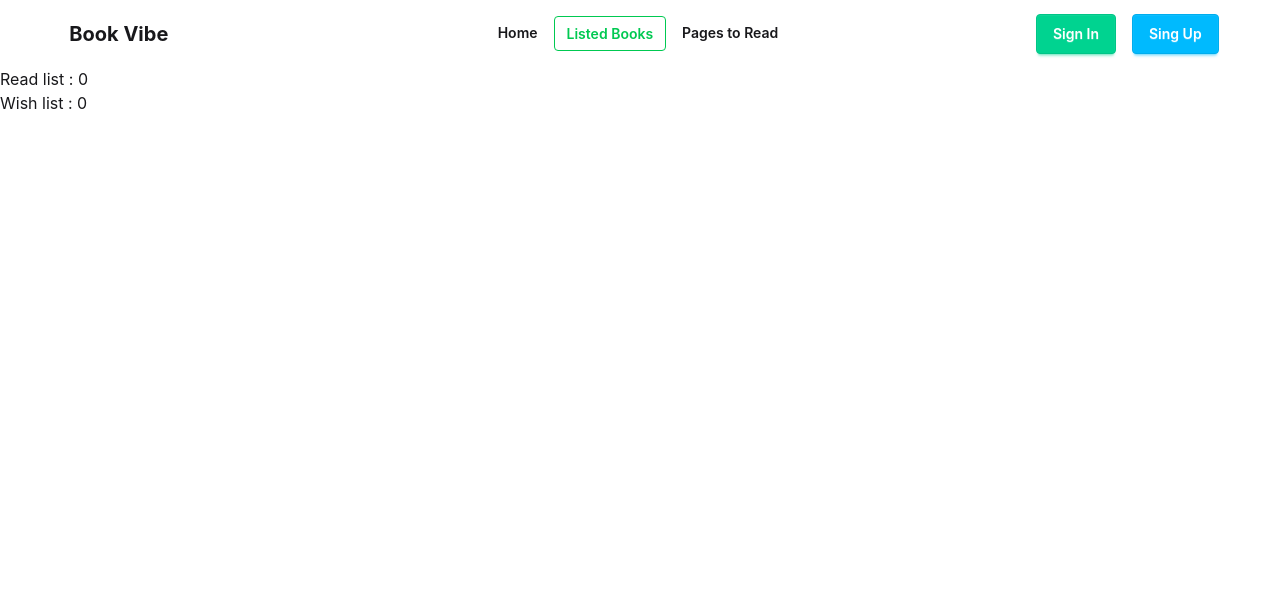
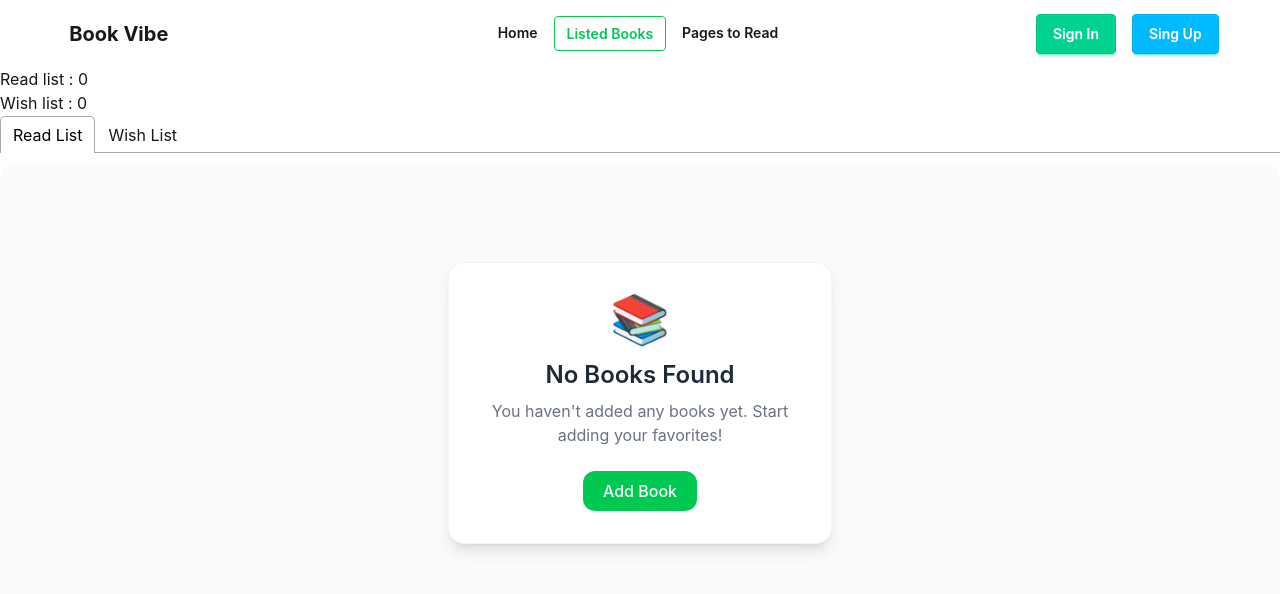
Before and after one commit to nusratjahan7/Book-Vibe, a React (Vite) app: page /books in a window 1280 px wide. Shown: the top 594 px of the page. Built offline with nearby package versions, Linux system fonts and the light colour scheme; a web font is replaced by a local one.

Commit message:
Nested layout setup with React tabs and show all the books on the read list and wishlist

```diff
--- a/package.json
+++ b/package.json
@@ -16,6 +16,7 @@
     "react": "^19.2.4",
     "react-dom": "^19.2.4",
     "react-router": "^7.14.0",
+    "react-tabs": "^6.1.1",
     "react-toastify": "^11.0.5",
     "tailwindcss": "^4.2.2"
   },
--- /dev/null
+++ b/src/Components/LIstedBooks/ReadList.jsx
@@ -0,0 +1,44 @@
+import React, { useContext } from 'react';
+import { BookContext } from '../../Context/BookContext';
+import BookCard from '../../UI/BookCard';
+
+const ReadList = () => {
+    const {readList, wishList} = useContext(BookContext);
+            console.log(readList, wishList, "bookContext");
+
+            if(readList.length === 0){
+                return <div className="flex items-center justify-center min-h-[60vh] rounded-2xl bg-gray-50">
+      <div className="bg-white shadow-lg rounded-2xl p-8 text-center max-w-sm w-full border border-gray-100">
+
+        {/* Icon */}
+        <div className="text-5xl mb-4">📚</div>
+
+        {/* Title */}
+        <h2 className="text-2xl font-semibold text-gray-800 mb-2">
+          No Books Found
+        </h2>
+
+        {/* Subtitle */}
+        <p className="text-gray-500 mb-6">
+          You haven't added any books yet. Start adding your favorites!
+        </p>
+
+        {/* Button */}
+        <button onClick={() => (window.location.href = "/")} className="px-5 py-2 rounded-xl bg-green-500 text-white font-medium hover:bg-green-600 transition">
+          Add Book
+        </button>
+
+      </div>
+    </div>
+            }
+
+    return (
+        <div className='grid grid-cols-2 md:grid-cols-3 gap-4 container mx-auto'>
+            {
+                readList.map((book, i) => <BookCard key={i} book={book} />)
+            }
+        </div>
+    );
+};
+
+export default ReadList;
--- /dev/null
+++ b/src/Components/LIstedBooks/WishList.jsx
@@ -0,0 +1,45 @@
+import React, { useContext } from 'react';
+import { BookContext } from '../../Context/BookContext';
+import BookCard from '../../UI/BookCard';
+
+const WishList = () => {
+    const {readList, wishList} = useContext(BookContext);
+            console.log(readList, wishList, "bookContext");
+
+             if(wishList.length === 0){
+                return <div className="flex items-center justify-center min-h-[60vh] rounded-2xl bg-gray-50">
+      <div className="bg-white shadow-lg rounded-2xl p-8 text-center max-w-sm w-full border border-gray-100">
+
+        {/* Icon */}
+        <div className="text-5xl mb-4">📚</div>
+
+        {/* Title */}
+        <h2 className="text-2xl font-semibold text-gray-800 mb-2">
+          No Books Found
+        </h2>
+
+        {/* Subtitle */}
+        <p className="text-gray-500 mb-6">
+          You haven't added any books yet. Start adding your favorites!
+        </p>
+
+        {/* Button */}
+        <button onClick={() => (window.location.href = "/")} className="px-5 py-2 rounded-xl bg-green-500 text-white font-medium hover:bg-green-600 transition">
+          Add Book
+        </button>
+
+      </div>
+    </div>
+            }
+
+    return (
+        <div className='grid grid-cols-2 md:grid-cols-3 gap-4 container mx-auto'>
+            {
+                wishList.map((book, i) => <BookCard key={i} book={book} />)
+            }
+
+        </div>
+    );
+};
+
+export default WishList;
--- a/src/Context/BookContext.jsx
+++ b/src/Context/BookContext.jsx
@@ -5,7 +5,7 @@ export const BookContext = createContext();
 
 const BookProvider = ({children}) => {
 
-    const [storedBooks, setStoreBooks] = useState([]);
+    const [readList, setReadList] = useState([]);
     const [wishList, setWishList] = useState([]);
 
     const handleMarksAsRead = (currentBook) => {
@@ -15,12 +15,12 @@ const BookProvider = ({children}) => {
         // step - 4: if the book is already exit show a alert or toast
         // step - 5: if not the and the books array or collection
         console.log(currentBook);
-        const isExisted = storedBooks.find(book => book.bookId === currentBook.bookId);
+        const isExisted = readList.find(book => book.bookId === currentBook.bookId);
         if(isExisted){
             toast.error(`${currentBook.bookName} is already exist`);
         }
         else{
-            setStoreBooks([...storedBooks, currentBook]);
+            setReadList([...readList, currentBook]);
             toast.success(`${currentBook.bookName} is added to read list`)
         }
     }
@@ -31,7 +31,7 @@ const BookProvider = ({children}) => {
         // step - 3: array or collection
         // step - 4: if the book is already exit show a alert or toast
         // step - 5: if not the and the books array or collection
-        const isExistInReadList = storedBooks.find((book) => book.bookId === currentBook.bookId);
+        const isExistInReadList = readList.find((book) => book.bookId === currentBook.bookId);
 
         if(isExistInReadList){
             toast.error(`${currentBook.bookName} is already in read list`);
@@ -51,7 +51,7 @@ const BookProvider = ({children}) => {
 
 
     const data = {
-        storedBooks, setStoreBooks, handleMarksAsRead, wishList, setWishList, handleWishList
+        readList, setReadList, handleMarksAsRead, wishList, setWishList, handleWishList
     };
 
     return <BookContext.Provider value={data}>
--- a/src/Pages/Books/Books.jsx
+++ b/src/Pages/Books/Books.jsx
@@ -1,16 +1,36 @@
 import React, { useContext } from 'react';
 import { BookContext } from '../../Context/BookContext';
+import { Tab, Tabs, TabList, TabPanel } from 'react-tabs';
+import 'react-tabs/style/react-tabs.css';
+import ReadList from '../../Components/LIstedBooks/ReadList';
+import WishList from '../../Components/LIstedBooks/WishList';
 
 const Books = () => {
 
-     const {storedBooks, wishList} = useContext(BookContext);
-        console.log(storedBooks, wishList, "bookContext");
+     const {readList, wishList} = useContext(BookContext);
+        console.log(readList, wishList, "bookContext");
 
     return (
         <div className='container mx-auto'>
            <div>
-             Read list : {storedBooks.length} <br />
+             Read list : {readList.length} <br />
              Wish list : {wishList.length}
+           </div>
+           <div>
+            <Tabs>
+                 <TabList>
+                    <Tab>Read List</Tab>
+                    <Tab>Wish List</Tab>
+                </TabList>
+
+                 <TabPanel>
+                    <ReadList />
+                </TabPanel>
+
+                <TabPanel>
+                    <WishList />
+                </TabPanel>
+            </Tabs>
            </div>
         </div>
     );
```
Also changed, not shown: 1 other file (tests, documents, lock files or other folders).
